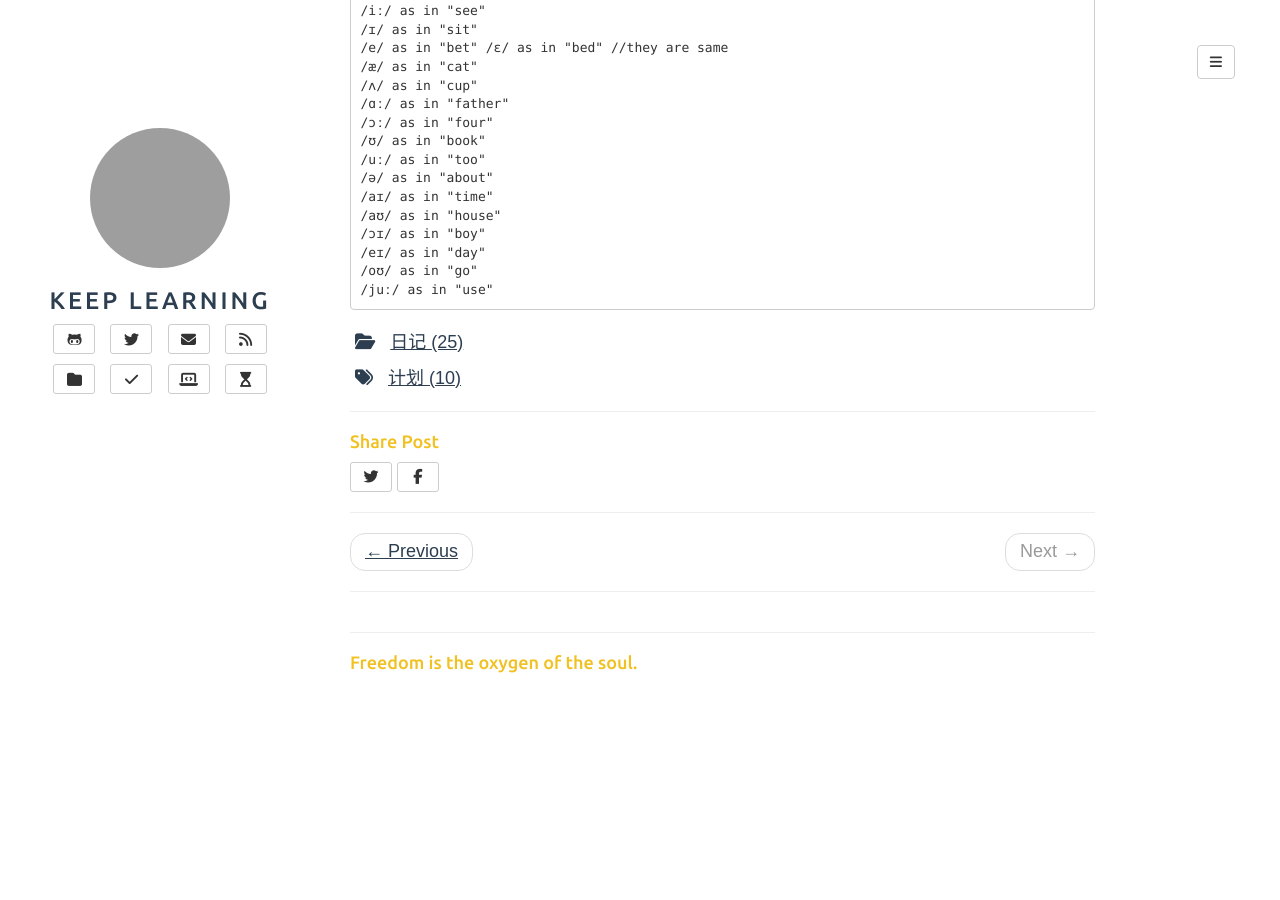
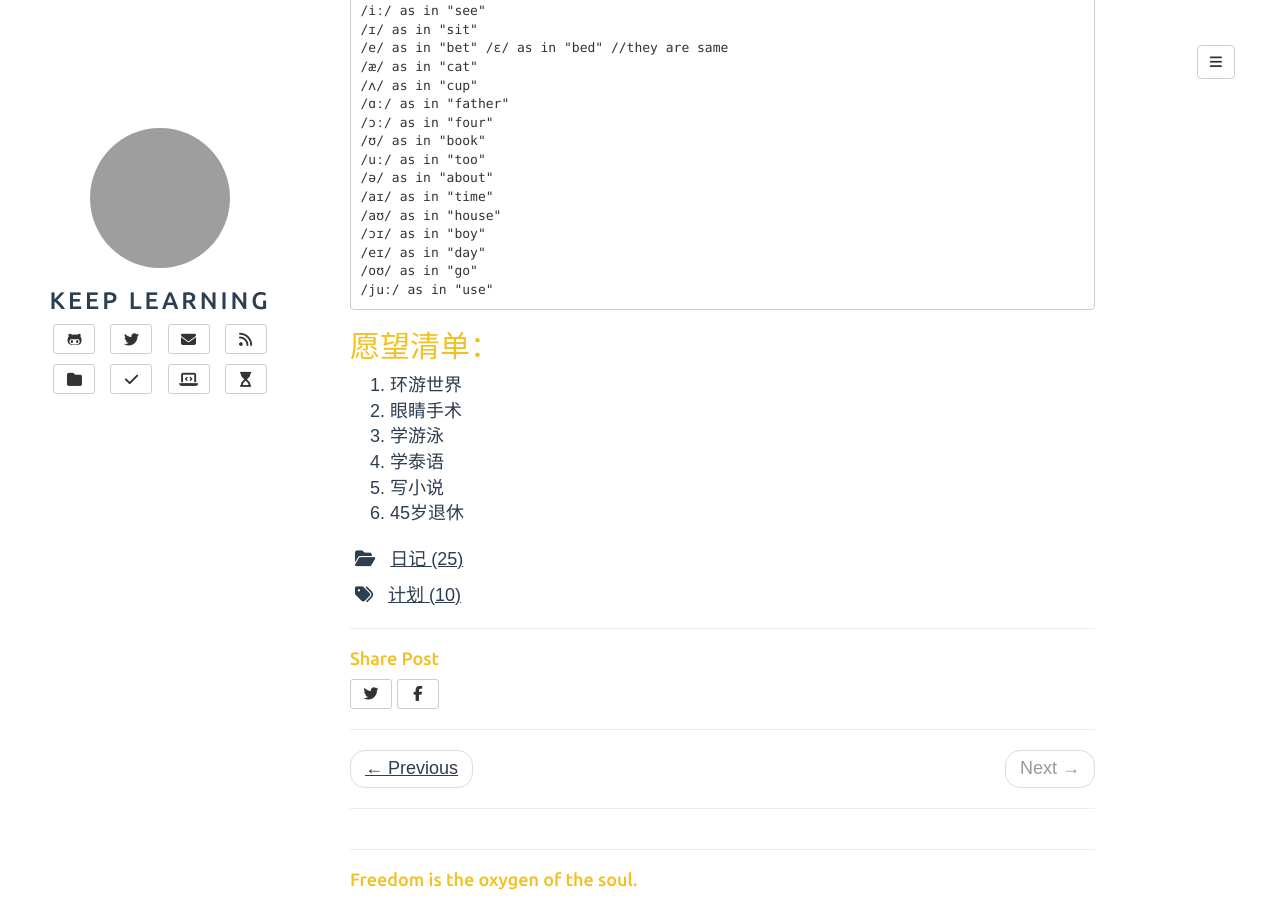
Before and after one commit to gaoxingaa/gaoxingaa.github.io, a Jekyll site: the page built from _posts/2029-01-31-test.md, in a window 1280 px wide and 900 px high, scrolled down 1080 px. Built offline with Jekyll 4.4.1, drawn with Linux system fonts in a browser that asks for light colours; nearby versions of some CDN libraries; comment, search, counter and statistics services are not loaded; before the commit the page ends 1763 px from its top, so only the background shows below that; grey boxes are pictures that could not be loaded.

Commit message:
Update 2029-01-31-test.md

````diff
--- a/_posts/2029-01-31-test.md
+++ b/_posts/2029-01-31-test.md
@@ -65,3 +65,11 @@ Explain these prefix and suffix meanings with example words:
 /oʊ/ as in "go"
 /juː/ as in "use"
 ```
+
+## 愿望清单：
+1. 环游世界
+2. 眼睛手术
+3. 学游泳
+4. 学泰语
+5. 写小说
+6. 45岁退休
````
